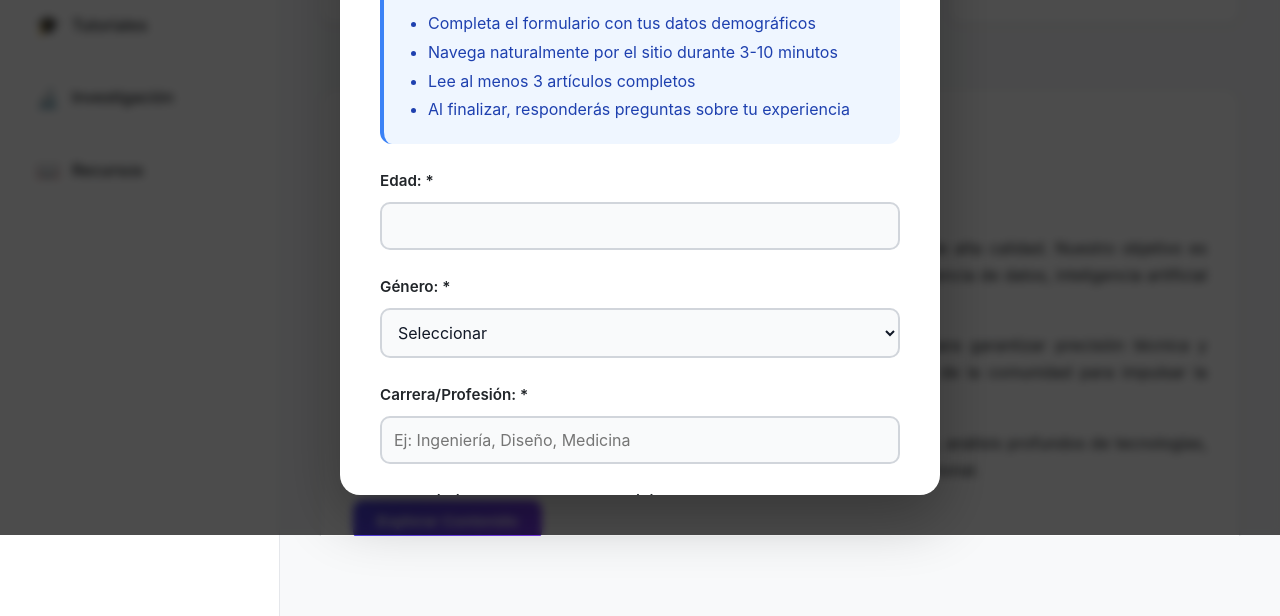
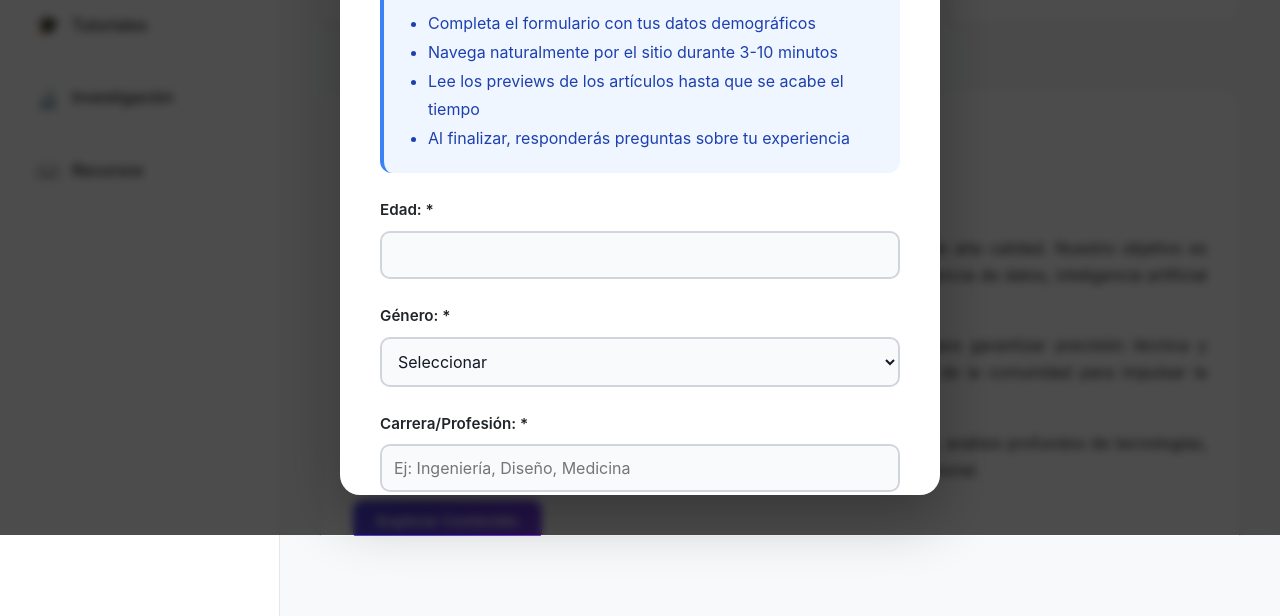
Before and after one commit to Angel-Morataya/Instrumento-Estadistico, a plain HTML site: page index.html in a window 1280 px wide. Shown: the part 265-881 px from the top of the page. Drawn offline with Linux system fonts and the light colour scheme.

Commit message:
Update index.html

```diff
--- a/index.html
+++ b/index.html
@@ -546,7 +546,7 @@
                 <ul style="margin-top: 0.5rem; padding-left: 1.5rem; line-height: 1.8;">
                     <li>Completa el formulario con tus datos demográficos</li>
                     <li>Navega naturalmente por el sitio durante 3-10 minutos</li>
-                    <li>Lee al menos 3 artículos completos</li>
+                    <li>Lee los previews de los artículos hasta que se acabe el tiempo</li>
                     <li>Al finalizar, responderás preguntas sobre tu experiencia</li>
                 </ul>
             </div>
```
